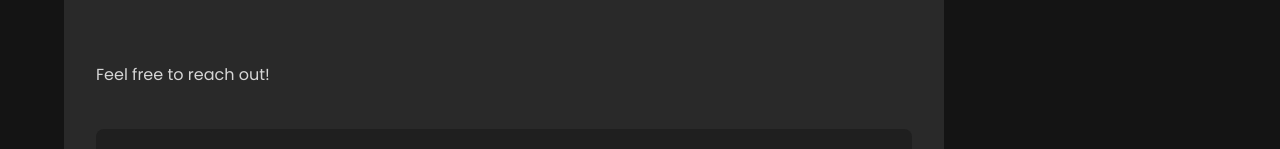
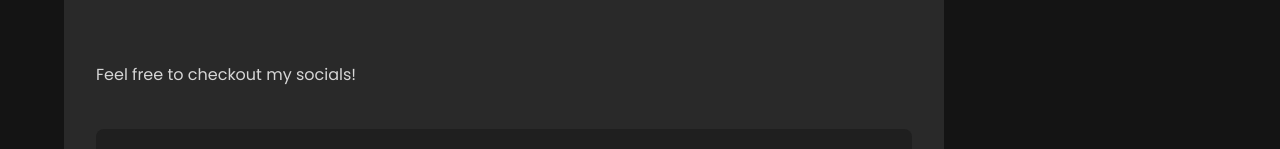
Before and after one commit to norman-glad/Developer_Portfolio, a React (Vite) app: page / in a window 1280 px wide. Shown: the part 3152-3301 px from the top of the page. Built offline with nearby package versions, Linux system fonts and the light colour scheme.

Commit message:
Update contact message text
Changed the contact section message from 'Feel free to reach out!' to 'Feel free to checkout my socials!' to better reflect the intent of the section.

```diff
--- a/src/components/Contact.jsx
+++ b/src/components/Contact.jsx
@@ -46,7 +46,7 @@ const Contact = () => {
 
         <div className="mt-10 flex flex-col gap-6 font-poppins">
           <p className="text-silver text-[16px] leading-[28px]">
-            Feel free to reach out!
+            Feel free to checkout my socials!
           </p>
 
           <div className="flex flex-col gap-5 mt-4">
```
